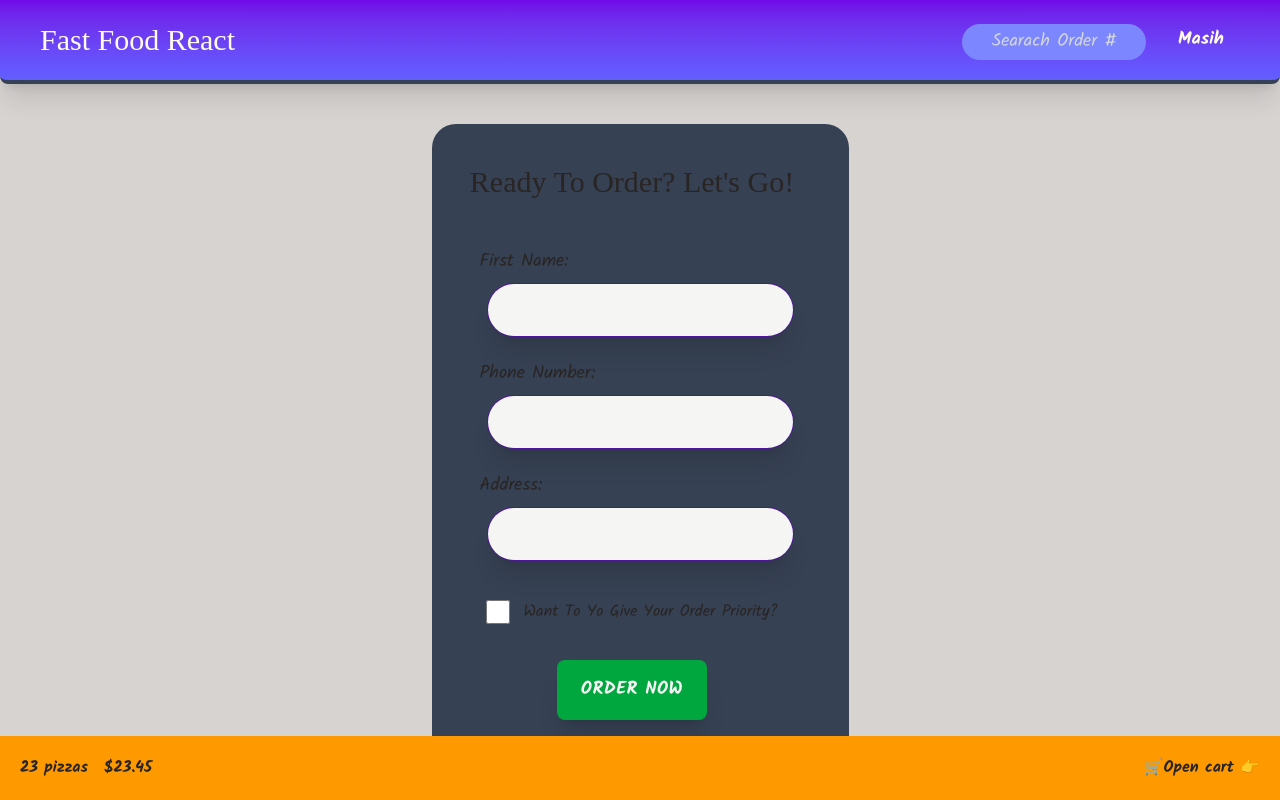
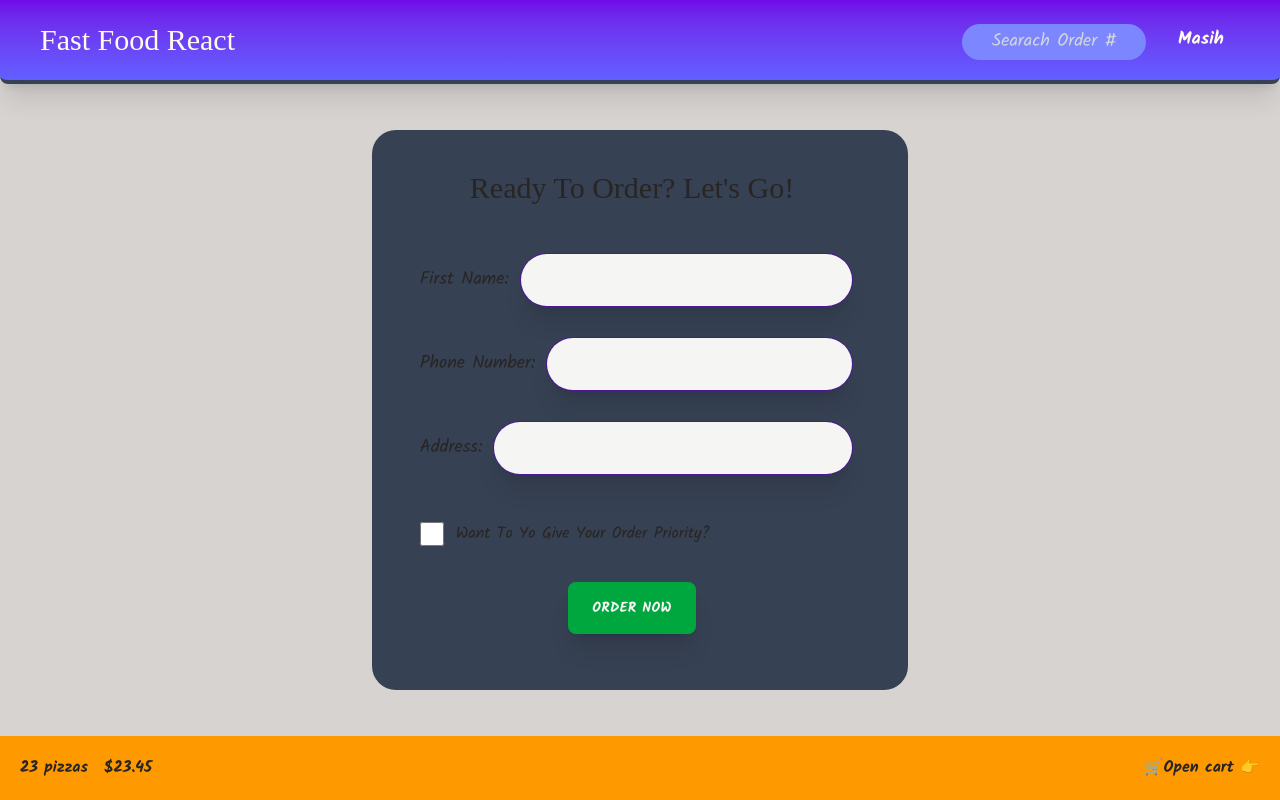
Before and after one commit to MasiHND/fast-food-react, a React (Vite) app: page /order/new in a window 1280 px wide. Built offline with nearby package versions, Linux system fonts and the light colour scheme; a web font is replaced by a local one.

Commit message:
updated styles

```diff
--- a/src/features/order/CreateOrder.jsx
+++ b/src/features/order/CreateOrder.jsx
@@ -49,29 +49,29 @@ function CreateOrder() {
         method="post"
         className="flex flex-col m-auto max-w-auto space-y-4 rounded-3xl bg-gray-700 p-4"
       >
-        <div className="flex flex-col my-2">
+        <div className="flex flex-col gap-1 sm:flex-row sm:items-center sm:justify-between">
           <label className={labelClass}>First Name:</label>
-          <div>
+          <div  className="grow">
             <input className="input" type="text" name="customer" required />
           </div>
         </div>
 
-        <div className="flex flex-col my-2">
+        <div className="flex flex-col gap-1 sm:flex-row sm:items-center sm:justify-between">
           <label className={labelClass}>Phone number:</label>
-          <div>
-            <input className="input" type="tel" name="phone" required />
-            {formErrors?.phone && <div>{formErrors.phone}</div>}
+          <div  className="grow">
+            <input className="input " type="tel" name="phone" required />
+            {formErrors?.phone && <div className="flex items-center justify-center p-1 text-xs bg-amber-300 rounded-md text-red-700 font-black">{formErrors.phone}</div>}
           </div>
         </div>
 
-        <div className="flex flex-col my-2">
+        <div className="flex flex-col gap-1 sm:flex-row sm:items-center sm:justify-between">
           <label className={labelClass}>Address:</label>
-          <div>
+          <div className="grow">
             <input className="input" type="text" name="address" required />
           </div>
         </div>
 
-        <div className="mt-6 flex items-center justify-around ">
+        <div className="mt-6 flex items-center space-x-3  ">
           <input
             className="h-6 w-6 accent-violet-500 focus:ring-2 focus:ring-violet-700 focus:outline-none"
             type="checkbox"
--- a/src/index.css
+++ b/src/index.css
@@ -3,15 +3,15 @@
 
 @layer components {
   .input {
-    @apply m-2 w-full rounded-full bg-stone-100 px-4 py-2 text-sm text-gray-800 shadow-xl ring-1 ring-violet-900 transition-all duration-300 placeholder:text-center placeholder:text-gray-500 focus:ring-3 focus:ring-violet-700 focus:outline-none md:px-6 md:py-3 md:text-lg;
+    @apply m-2 w-full rounded-full bg-stone-100 px-4 py-2 text-sm text-gray-800 shadow-xl ring-1 ring-violet-900 transition-all duration-300 placeholder:text-center placeholder:text-gray-500 focus:ring-3 focus:ring-violet-700 focus:outline-none sm:px-6 sm:text-lg md:py-3;
   }
 
   .submitButton {
-    @apply mx-4 mt-5 inline-block rounded-lg bg-green-600 px-3 py-2 font-semibold tracking-wide text-stone-100 uppercase shadow-xl transition-all duration-300 hover:bg-green-500 focus:ring-2 focus:ring-green-600 focus:ring-offset-2 focus:outline-none disabled:cursor-not-allowed disabled:opacity-50 sm:px-6 sm:py-4 sm:text-lg;
+    @apply mx-4 mt-5 inline-block rounded-lg bg-green-600 px-3 py-2 text-xs font-semibold tracking-wide text-stone-100 uppercase shadow-xl transition-all duration-300 hover:bg-green-500 focus:ring-2 focus:ring-green-600 focus:ring-offset-2 focus:outline-none disabled:cursor-not-allowed disabled:opacity-50 sm:px-6 sm:py-4 sm:text-sm;
   }
 
   .button {
-    @apply mr-4 inline-block rounded-full  font-semibold tracking-wide text-stone-100 uppercase shadow-xl transition-all duration-300 hover:shadow-sm hover:ring-2 focus:ring-2 focus:outline-none disabled:cursor-not-allowed disabled:opacity-50;
+    @apply mr-4 inline-block rounded-full text-xs font-semibold tracking-wide text-stone-100 uppercase shadow-xl transition-all duration-300 hover:shadow-sm hover:ring-2 focus:ring-2 focus:outline-none disabled:cursor-not-allowed disabled:opacity-50 sm:text-sm;
   }
 
   .linkBtn {
```
Also changed, not shown: index.html (+3 -2 lines).
